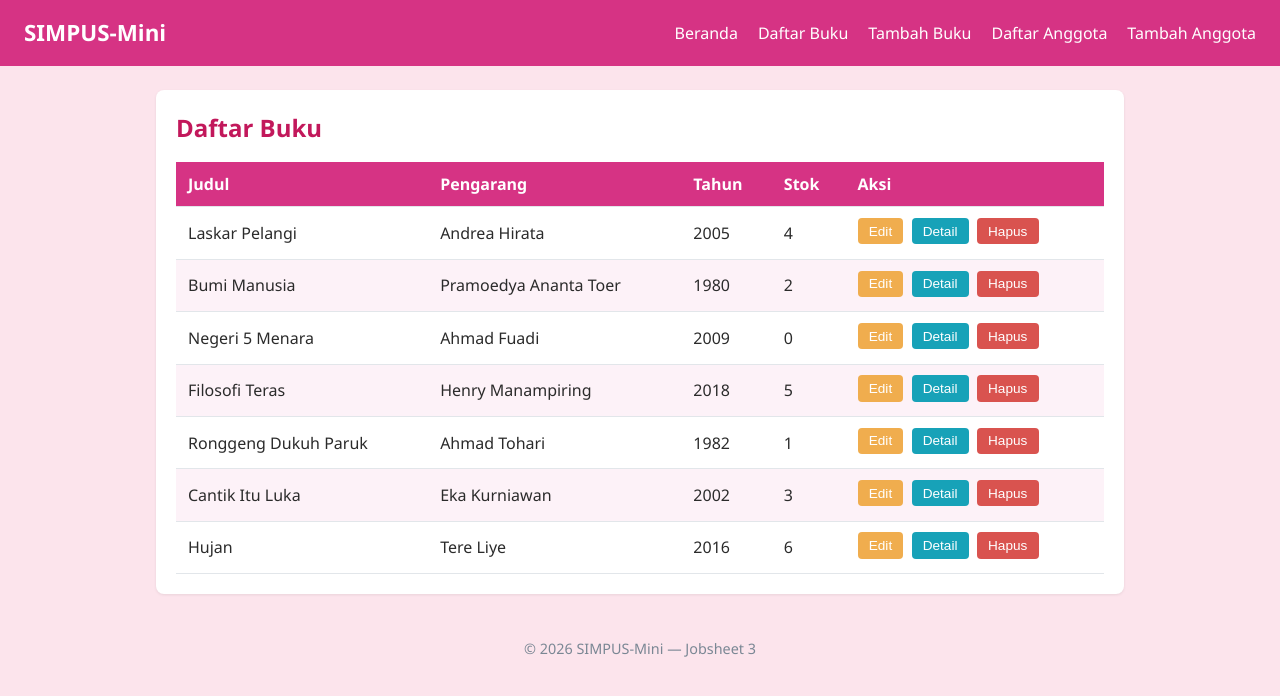
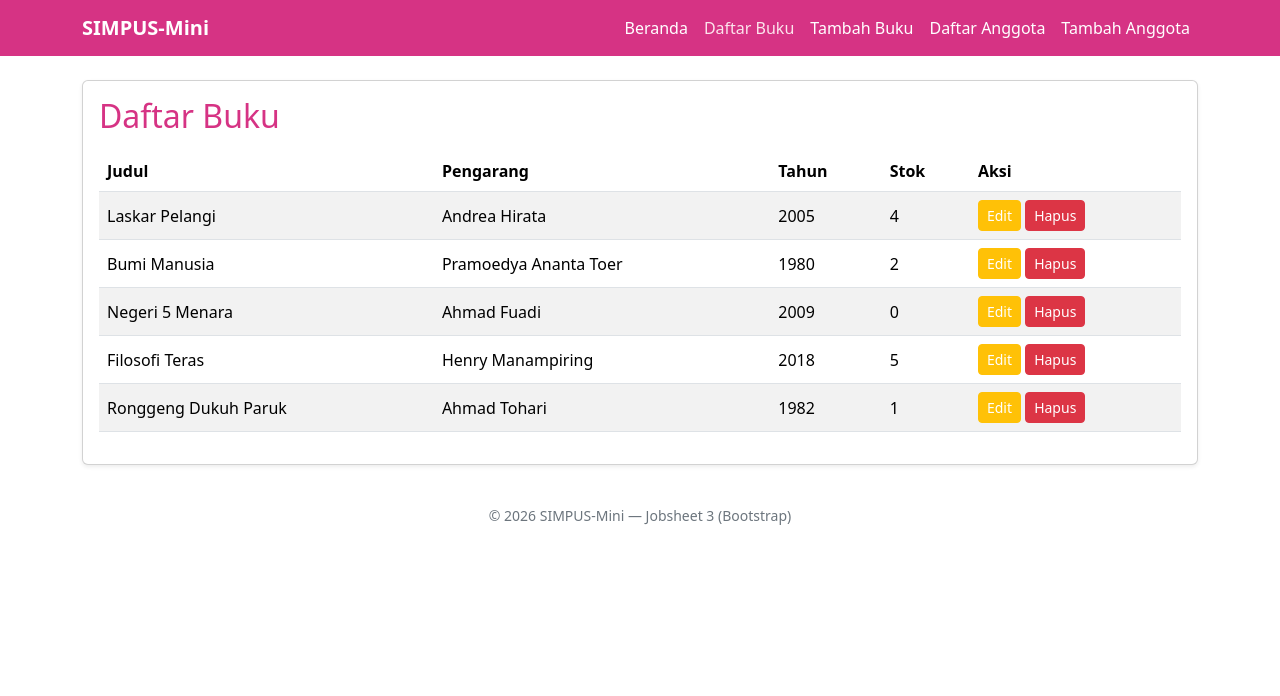
Before and after one commit to callistakushermyla731/PemrogramanWeb-Callista, a PHP site: page /buku/list.html in a window 1280 px wide. Shown: the top 696 px of the page. Run offline with PHP 8.4, Linux system fonts and the light colour scheme.

Commit message:
jobsheet 3 bootstrap

```diff
--- a/jobsheet3/assets/css/style.css
+++ b/jobsheet3/assets/css/style.css
@@ -1,247 +1,16 @@
-/* ===== Reset & Base ===== */
-* {
-    box-sizing: border-box;
-    margin: 0;
-    padding: 0;
+/* Override kecil di atas Bootstrap agar tetap konsisten dengan warna brand SIMPUS-Mini (Pink) */
+
+.navbar-brand,
+.nav-link {
+    color: #fff !important;
 }
 
-body {
-    font-family: "Segoe UI", Arial, sans-serif;
-    color: #2b2b2b;
-    background-color: #fce4ec;
-    line-height: 1.5;
-    min-width: 320px;
+.nav-link:hover,
+.nav-link.active {
+    color: #fce4ec !important;
 }
 
-a {
-    color: #c2185b;
-    text-decoration: none;
+form button[type="submit"]:hover,
+button[type="submit"]:hover {
+    background-color: #c2185b !important;
 }
-
-a:hover {
-    text-decoration: underline;
-}
-
-/* ===== Header & Navbar ===== */
-header {
-    background-color: #d63384;
-    color: #fff;
-    padding: 1rem 1.5rem;
-    display: flex;
-    align-items: center;
-    justify-content: space-between;
-    flex-wrap: wrap;
-    position: relative;
-}
-
-header h1 {
-    font-size: 1.4rem;
-    white-space: nowrap;
-}
-
-/* Tombol Hamburger (Default Tersembunyi di Desktop) */
-.hamburger {
-    display: none;
-    background: none;
-    border: none;
-    color: #fff;
-    font-size: 1.8rem;
-    cursor: pointer;
-    line-height: 1;
-}
-
-header nav ul {
-    list-style: none;
-    display: flex;
-    gap: 1.25rem;
-}
-
-header nav a {
-    color: #fff;
-    font-weight: 500;
-}
-
-/* ===== Main Layout ===== */
-main {
-    max-width: 1000px;
-    width: 100%;
-    margin: 1.5rem auto;
-    padding: 0 1rem;
-}
-
-section {
-    background-color: #fff;
-    border-radius: 8px;
-    padding: 1.25rem;
-    margin-bottom: 1.5rem;
-    box-shadow: 0 1px 3px rgba(0, 0, 0, 0.08);
-    word-wrap: break-word;
-}
-
-section h2 {
-    margin-bottom: 1rem;
-    color: #c2185b;
-}
-
-/* ===== Kartu Statistik (Grid Auto-Fit) ===== */
-.card-container {
-    display: grid;
-    grid-template-columns: repeat(auto-fit, minmax(180px, 1fr));
-    gap: 1rem;
-}
-
-.card-container article {
-    background-color: #f8bbd0;
-    border-radius: 8px;
-    padding: 1.25rem;
-    text-align: center;
-}
-
-.card-container article h3 {
-    font-size: 0.95rem;
-    color: #880e4f;
-    margin-bottom: 0.5rem;
-}
-
-.card-container article p {
-    font-size: 1.8rem;
-    font-weight: 700;
-    color: #c2185b;
-}
-
-/* ===== Tabel Responsif ===== */
-.table-responsive {
-    width: 100%;
-    overflow-x: auto;
-    -webkit-overflow-scrolling: touch;
-}
-
-table {
-    width: 100%;
-    border-collapse: collapse;
-    min-width: 550px;
-}
-
-th, td {
-    text-align: left;
-    padding: 0.65rem 0.75rem;
-    border-bottom: 1px solid #e2e6ea;
-}
-
-thead {
-    background-color: #d63384;
-    color: #fff;
-}
-
-tbody tr:nth-child(even) {
-    background-color: #fdf2f8;
-}
-
-tbody tr:hover {
-    background-color: #f8bbd0;
-}
-
-/* Class Tombol Aksi */
-td button {
-    padding: 0.35rem 0.7rem;
-    margin-right: 0.25rem;
-    margin-bottom: 0.25rem;
-    border: none;
-    border-radius: 4px;
-    cursor: pointer;
-    font-size: 0.85rem;
-    color: #fff;
-    white-space: nowrap;
-}
-
-.btn-detail { background-color: #17a2b8; }
-.btn-edit { background-color: #f0ad4e; }
-.btn-delete { background-color: #d9534f; }
-
-/* ===== Form Responsif ===== */
-form p {
-    margin-bottom: 1rem;
-}
-
-form label {
-    display: block;
-    margin-bottom: 0.35rem;
-    font-weight: 600;
-    color: #444;
-}
-
-form input,
-form select,
-form textarea {
-    width: 100%;
-    max-width: 500px;
-    padding: 0.55rem 0.7rem;
-    border: 1px solid #cdd4da;
-    border-radius: 4px;
-    font-size: 1rem;
-    font-family: inherit;
-}
-
-form button[type="submit"] {
-    background-color: #d63384;
-    color: #fff;
-    border: none;
-    padding: 0.6rem 1.5rem;
-    border-radius: 4px;
-    font-size: 1rem;
-    cursor: pointer;
-}
-
-form button[type="submit"]:hover {
-    background-color: #c2185b;
-}
-
-/* ===== Footer ===== */
-footer {
-    text-align: center;
-    padding: 1.25rem;
-    color: #7a8794;
-    font-size: 0.9rem;
-}
-
-/* ===== Media Queries untuk Layar HP (Responsive Hamburger) ===== */
-@media (max-width: 600px) {
-    .hamburger {
-        display: block;
-    }
-
-    header nav {
-        width: 100%;
-    }
-
-    header nav ul {
-        display: none;
-        flex-direction: column;
-        gap: 0.5rem;
-        width: 100%;
-        margin-top: 1rem;
-        padding-top: 0.5rem;
-        border-top: 1px solid rgba(255, 255, 255, 0.3);
-    }
-
-    header nav ul.active {
-        display: flex;
-    }
-
-    header nav a {
-        display: block;
-        padding: 0.4rem 0;
-    }
-
-    .card-container {
-        grid-template-columns: 1fr;
-    }
-
-    main {
-        padding: 0 0.5rem;
-    }
-
-    section {
-        padding: 1rem;
-    }
-}
--- a/jobsheet3/buku/list.html
+++ b/jobsheet3/buku/list.html
@@ -2,32 +2,38 @@
 <html lang="id">
 <head>
     <meta charset="UTF-8">
-    <meta name="viewport" content="width=device-width, initial-scale=1.0">
+    <meta name="viewport" content="width=device-width, initial-scale=1">
     <title>SIMPUS-Mini | Daftar Buku</title>
+    <link href="https://cdn.jsdelivr.net/npm/bootstrap@5.3.3/dist/css/bootstrap.min.css" rel="stylesheet">
     <link rel="stylesheet" href="../assets/css/style.css">
 </head>
 <body>
-    <header>
-        <h1>SIMPUS-Mini</h1>
-        <button class="hamburger" id="hamburger" aria-label="Toggle Navigation">&#9776;</button>
-        <nav>
-            <ul id="nav-menu">
-                <li><a href="../index.html">Beranda</a></li>
-                <li><a href="list.html">Daftar Buku</a></li>
-                <li><a href="tambah.html">Tambah Buku</a></li>
-                <li><a href="../anggota/list.html">Daftar Anggota</a></li>
-                <li><a href="../anggota/tambah.html">Tambah Anggota</a></li>
+    <header class="navbar navbar-expand-lg navbar-dark" style="background-color:#d63384;">
+        <div class="container">
+            <a class="navbar-brand fw-semibold" href="../index.html">SIMPUS-Mini</a>
+            <button class="navbar-toggler" type="button" data-bs-toggle="collapse" data-bs-target="#navMenu" aria-controls="navMenu" aria-expanded="false" aria-label="Toggle navigation">
+                <span class="navbar-toggler-icon"></span>
+            </button>
+            <nav class="collapse navbar-collapse" id="navMenu">
+                <ul class="navbar-nav ms-auto">
+                    <li class="nav-item"><a class="nav-link" href="../index.html">Beranda</a></li>
+                    <li class="nav-item"><a class="nav-link active" href="list.html">Daftar Buku</a></li>
+                    <li class="nav-item"><a class="nav-link" href="tambah.html">Tambah Buku</a></li>
+                    <li class="nav-item"><a class="nav-link" href="../anggota/list.html">Daftar Anggota</a></li>
+                    <li class="nav-item"><a class="nav-link" href="../anggota/tambah.html">Tambah Anggota</a></li>
                 </ul>
             </nav>
+        </div>
     </header>
 
-    <main>
-        <section>
-            <h2>Daftar Buku</h2>
+    <main class="container my-4">
+        <section class="card shadow-sm mb-4">
+            <div class="card-body">
+                <h2 class="card-title mb-3" style="color:#d63384;">Daftar Buku</h2>
                 <div class="table-responsive">
-                <table>
-                    <thead>
-                        <tr>
+                    <table class="table table-striped table-hover align-middle">
+                        <thead style="background-color:#d63384;">
+                            <tr class="text-white">
                                 <th>Judul</th>
                                 <th>Pengarang</th>
                                 <th>Tahun</th>
@@ -42,9 +48,8 @@
                                 <td>2005</td>
                                 <td>4</td>
                                 <td>
-                                <button type="button" class="btn-edit">Edit</button>
-                                <button type="button" class="btn-detail">Detail</button>
-                                <button type="button" class="btn-delete">Hapus</button>
+                                    <button type="button" class="btn btn-warning btn-sm text-white">Edit</button>
+                                    <button type="button" class="btn btn-danger btn-sm">Hapus</button>
                                 </td>
                             </tr>
                             <tr>
@@ -53,9 +58,8 @@
                                 <td>1980</td>
                                 <td>2</td>
                                 <td>
-                                <button type="button" class="btn-edit">Edit</button>
-                                <button type="button" class="btn-detail">Detail</button>
-                                <button type="button" class="btn-delete">Hapus</button>
+                                    <button type="button" class="btn btn-warning btn-sm text-white">Edit</button>
+                                    <button type="button" class="btn btn-danger btn-sm">Hapus</button>
                                 </td>
                             </tr>
                             <tr>
@@ -64,9 +68,8 @@
                                 <td>2009</td>
                                 <td>0</td>
                                 <td>
-                                <button type="button" class="btn-edit">Edit</button>
-                                <button type="button" class="btn-detail">Detail</button>
-                                <button type="button" class="btn-delete">Hapus</button>
+                                    <button type="button" class="btn btn-warning btn-sm text-white">Edit</button>
+                                    <button type="button" class="btn btn-danger btn-sm">Hapus</button>
                                 </td>
                             </tr>
                             <tr>
@@ -75,9 +78,8 @@
                                 <td>2018</td>
                                 <td>5</td>
                                 <td>
-                                <button type="button" class="btn-edit">Edit</button>
-                                <button type="button" class="btn-detail">Detail</button>
-                                <button type="button" class="btn-delete">Hapus</button>
+                                    <button type="button" class="btn btn-warning btn-sm text-white">Edit</button>
+                                    <button type="button" class="btn btn-danger btn-sm">Hapus</button>
                                 </td>
                             </tr>
                             <tr>
@@ -86,50 +88,21 @@
                                 <td>1982</td>
                                 <td>1</td>
                                 <td>
-                                <button type="button" class="btn-edit">Edit</button>
-                                <button type="button" class="btn-detail">Detail</button>
-                                <button type="button" class="btn-delete">Hapus</button>
-                            </td>
-                        </tr>
-                        <tr>
-                            <td>Cantik Itu Luka</td>
-                            <td>Eka Kurniawan</td>
-                            <td>2002</td>
-                            <td>3</td>
-                            <td>
-                                <button type="button" class="btn-edit">Edit</button>
-                                <button type="button" class="btn-detail">Detail</button>
-                                <button type="button" class="btn-delete">Hapus</button>
-                            </td>
-                        </tr>
-                        <tr>
-                            <td>Hujan</td>
-                            <td>Tere Liye</td>
-                            <td>2016</td>
-                            <td>6</td>
-                            <td>
-                                <button type="button" class="btn-edit">Edit</button>
-                                <button type="button" class="btn-detail">Detail</button>
-                                <button type="button" class="btn-delete">Hapus</button>
+                                    <button type="button" class="btn btn-warning btn-sm text-white">Edit</button>
+                                    <button type="button" class="btn btn-danger btn-sm">Hapus</button>
                                 </td>
                             </tr>
                         </tbody>
                     </table>
                 </div>
+            </div>
         </section>
     </main>
 
-    <footer>
-        <p>&copy; 2026 SIMPUS-Mini &mdash; Jobsheet 3</p>
+    <footer class="text-center text-secondary py-3 small">
+        <p class="mb-0">&copy; 2026 SIMPUS-Mini &mdash; Jobsheet 3 (Bootstrap)</p>
     </footer>
 
-    <script>
-        const hamburger = document.getElementById('hamburger');
-        const navMenu = document.getElementById('nav-menu');
-
-        hamburger.addEventListener('click', () => {
-            navMenu.classList.toggle('active');
-        });
-    </script>
+    <script src="https://cdn.jsdelivr.net/npm/bootstrap@5.3.3/dist/js/bootstrap.bundle.min.js"></script>
 </body>
 </html>
```
Also changed, not shown: jobsheet3/anggota/list.html (+31 -36 lines), jobsheet3/anggota/tambah.html (+45 -51 lines), jobsheet3/buku/tambah.html (+50 -52 lines), jobsheet3/index.html (+50 -46 lines). Lines whose indentation alone changed are shown as unchanged.
